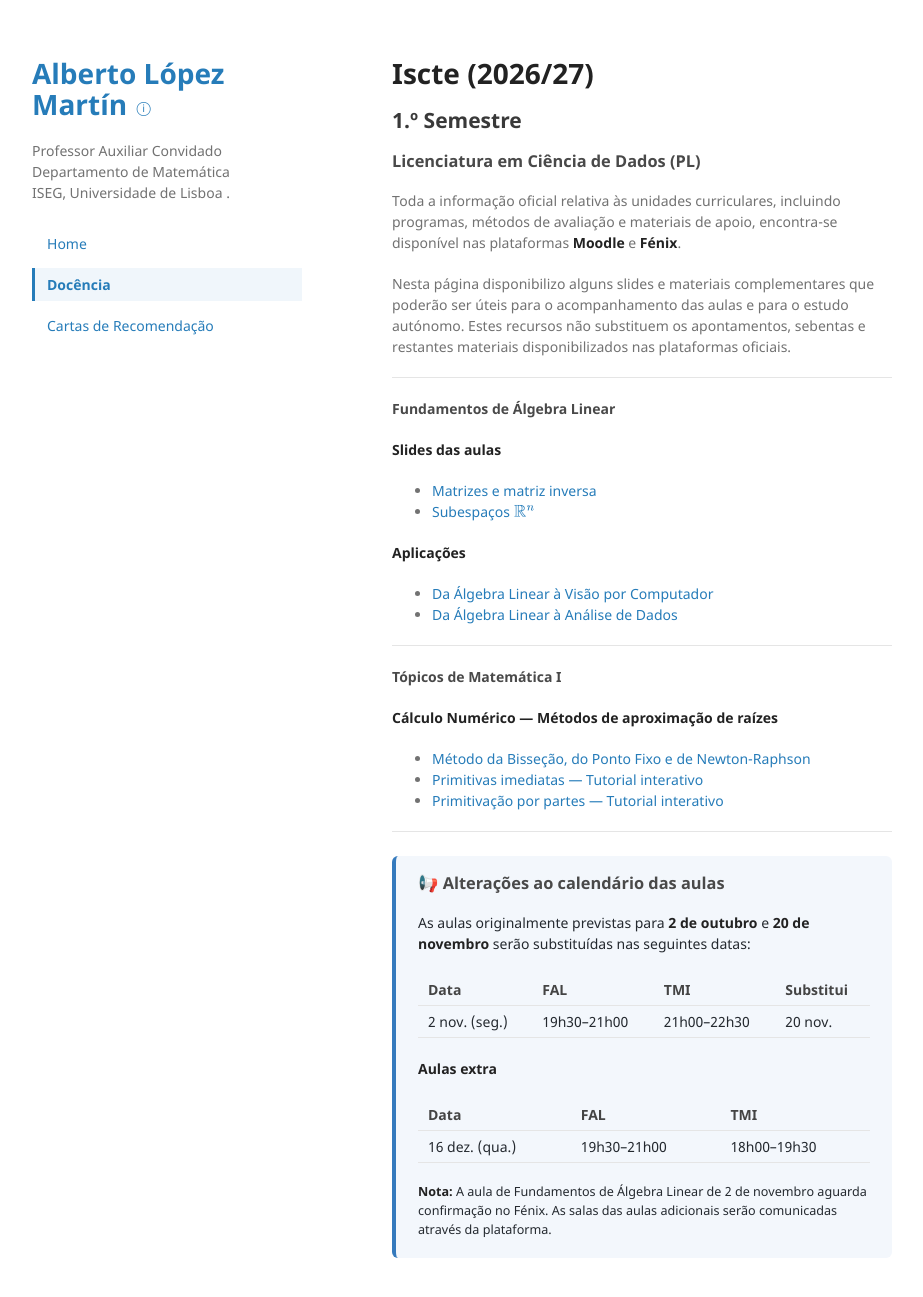
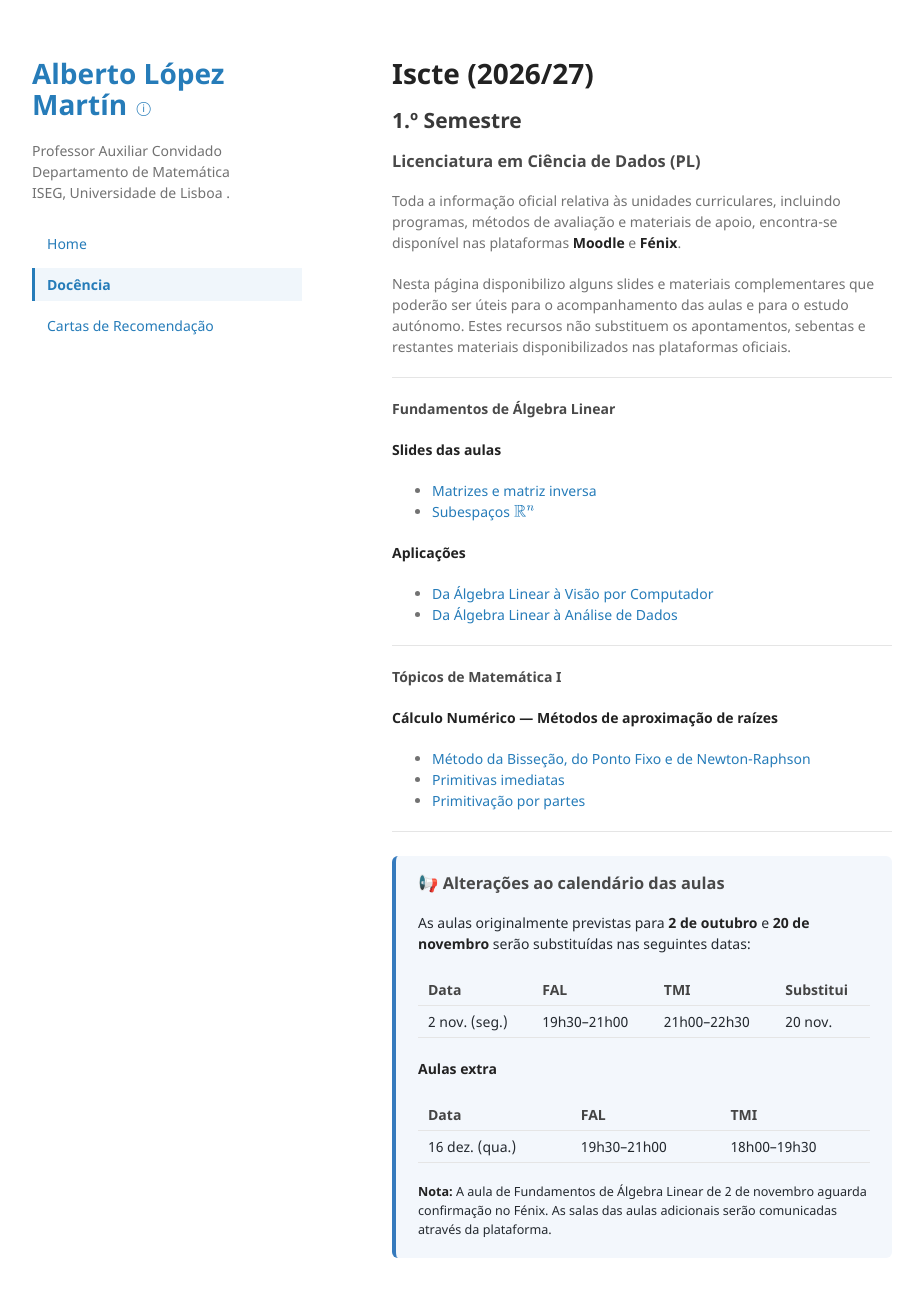
Before and after one commit to alopzmartin/alopzmartin.github.io, a Jekyll site: the page built from teaching/index.md, in a window 1280 px wide and 1332 px high. Shown: the top 1297 px of the window, without its empty margins (178-1101 px from the left). Built offline with Jekyll 4.4.1, drawn with Linux system fonts in a browser that asks for light colours.

Commit message:
Update index.md

```diff
--- a/teaching/index.md
+++ b/teaching/index.md
@@ -35,8 +35,8 @@ Nesta página disponibilizo alguns slides e materiais complementares que poderã
 **Cálculo Numérico — Métodos de aproximação de raízes**
 
 - [Método da Bisseção, do Ponto Fixo e de Newton-Raphson]({{ '/teaching/slides/Metodos_Bissecao_Ponto_Fixo_Newton.pdf' | relative_url }})
-- [Primitivas imediatas — Tutorial interativo]({{ '/teaching/primitivas/' | relative_url }})
-- [Primitivação por partes — Tutorial interativo]({{ '/teaching/primitivas-por-partes/' | relative_url }})
+- [Primitivas imediatas]({{ '/teaching/primitivas/' | relative_url }})
+- [Primitivação por partes]({{ '/teaching/primitivas-por-partes/' | relative_url }})
 
 
 ---
```
